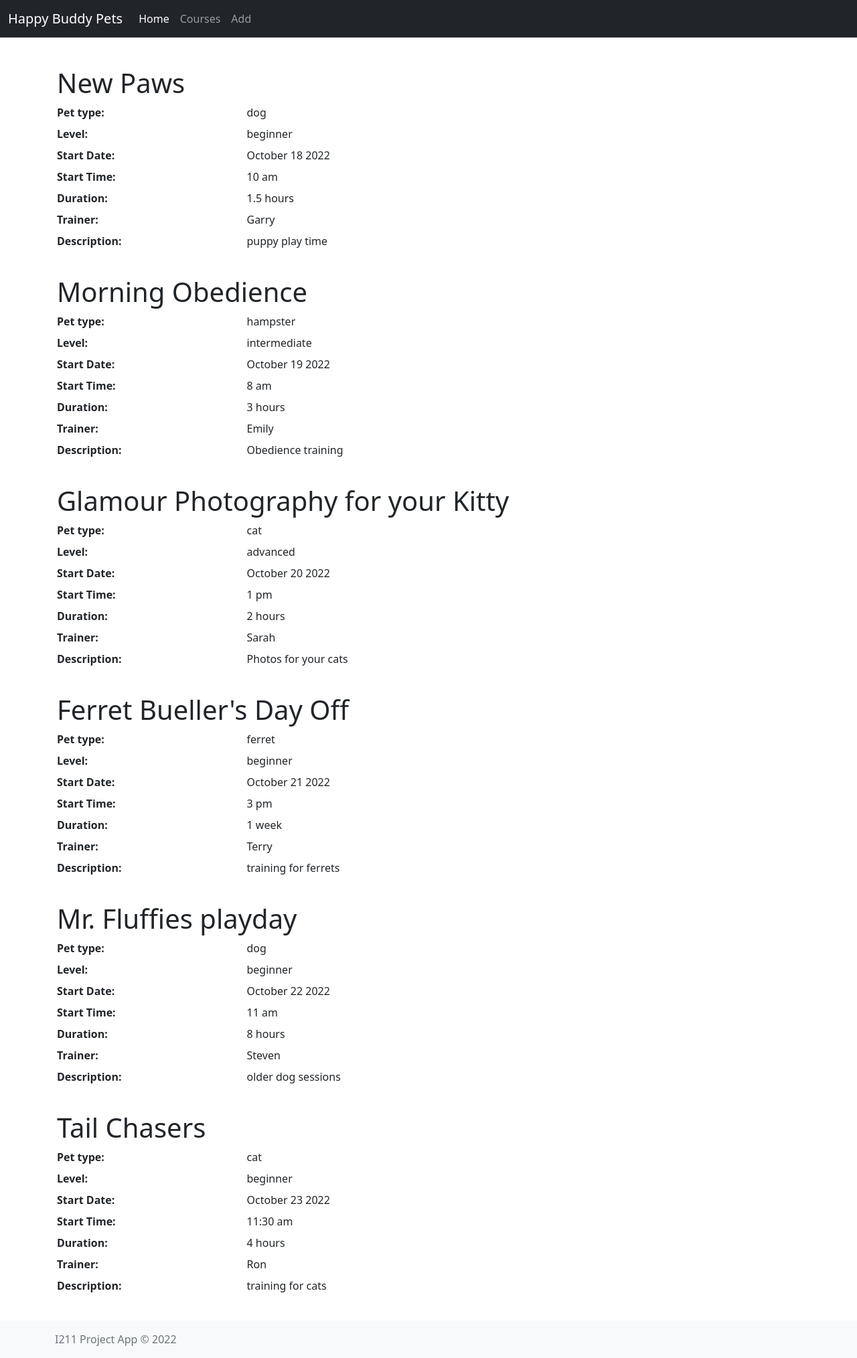
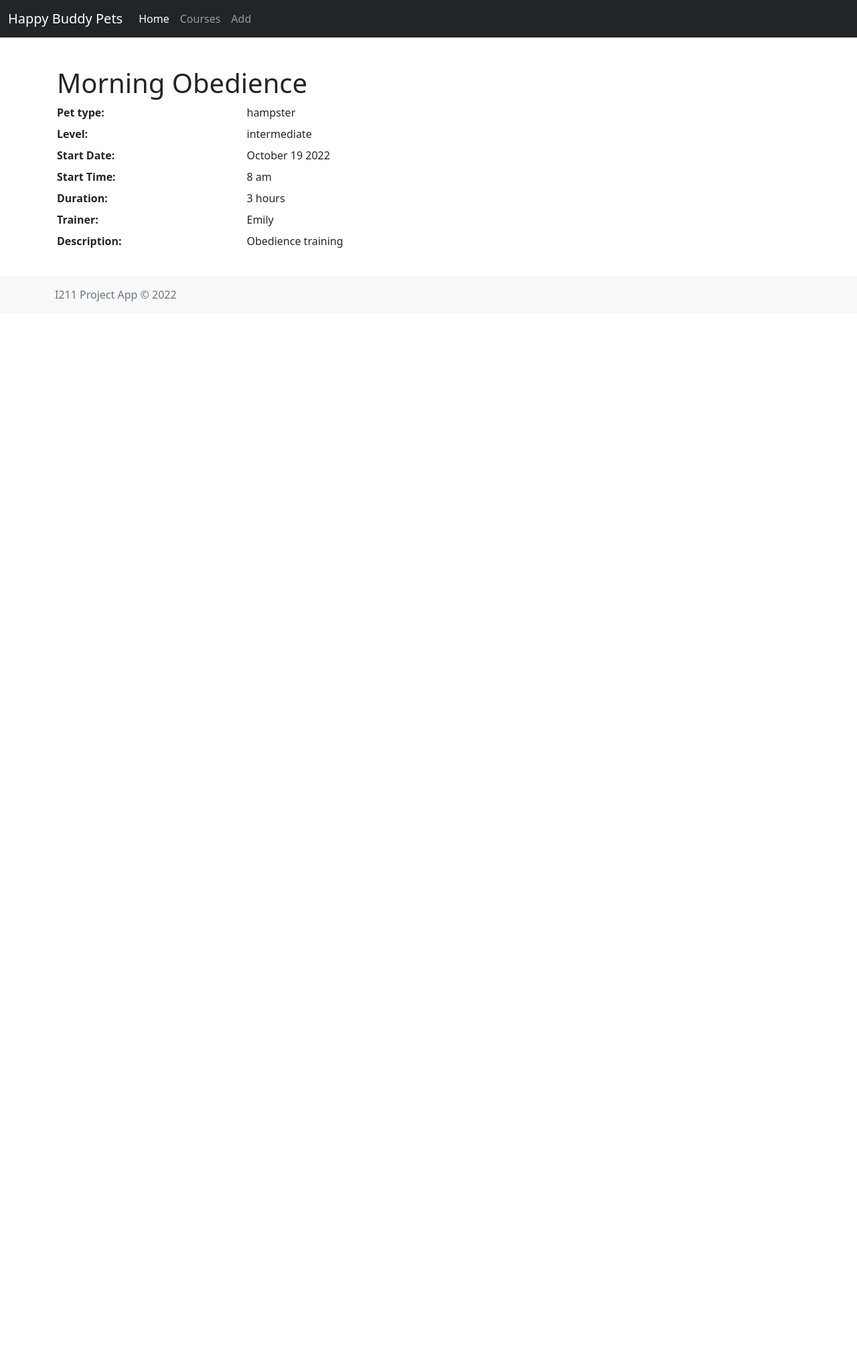
Before and after one commit to Wagg1r/i211_project, a Flask app: page /courses/1 in a window 1280 px wide. Shown: the whole page at 67% size. After the commit the page ends 450 px from the top, so only its background shows below. Run offline with Flask 2, Linux system fonts and the light colour scheme.

Commit message:
back to where i started a week ago

```diff
--- a/templates/course.html
+++ b/templates/course.html
@@ -5,7 +5,6 @@
 
 <!-- level,start_date,start_time,duration,trainer,description -->
 <div>
-  {% for course in courseList %}
   <h1>{{course['name']}}</h1>
     <!-- making a description list alignment so it is nice and neatly presented. it accesses each item individually-->
     <dl class="row">
@@ -31,6 +30,6 @@
         <dd class="col-sm-9"><p>{{course['description']}}</p></dd>
 
       </dl>
-      {% endfor %}
+
 </div>
 {% endblock %}
```
